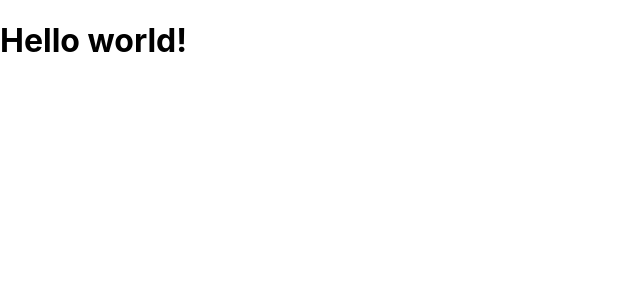
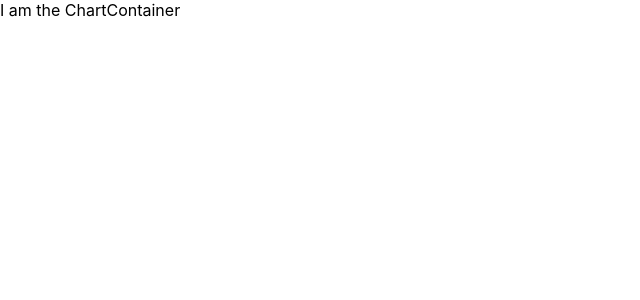
Before and after one commit to gregorl82/codeclan_Week14_Day1_homework, a React (Create React App) app: page / in a window 1280 px wide. Shown: the top 300 px of the page, without its empty margins (0-640 px from the left). Built offline with nearby package versions, Linux system fonts and the light colour scheme.

Commit message:
Codes ChartContainer and appends to App

```diff
--- a/src/App.js
+++ b/src/App.js
@@ -1,8 +1,9 @@
 import React from 'react';
+import ChartContainer from './containers/ChartContainer'
 import './App.css';
 
 function App() {
-  return <h1>Hello world!</h1>
+  return <ChartContainer />
 }
 
 export default App;
--- a/src/containers/ChartContainer.js
+++ b/src/containers/ChartContainer.js
@@ -0,0 +1,15 @@
+import React, { Component, Fragment } from 'react';
+
+class ChartContainer extends Component {
+
+  render() {
+    return (
+      <div className="chart-container">
+        I am the ChartContainer
+      </div>
+    );
+  }
+
+}
+
+export default ChartContainer;
```
